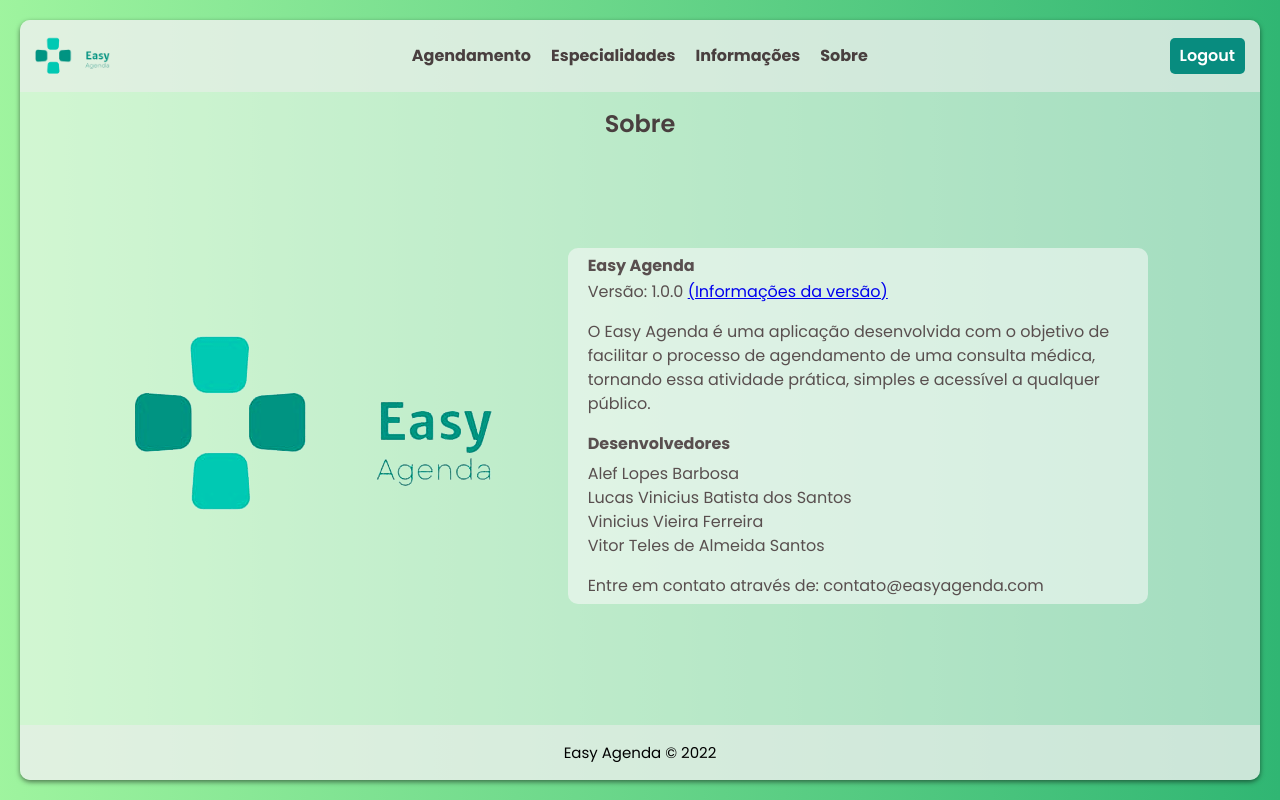
After one commit to lucasv-bs/easy_agenda, a Django app: page /about/ in a window 1280 px wide. The commit adds this page. Run offline with Django 4.2, Linux system fonts and the light colour scheme; some libraries are stand-ins or nearby versions.

Commit message:
Add the about page

```diff
--- /dev/null
+++ b/static/css/about.css
@@ -0,0 +1,43 @@
+.title {
+    color: var(--text-emphasis);
+    font-size: 1.5rem;
+    font-weight: 600;
+    margin-top: 10px;
+    text-align: center;
+    width: 100%;
+}
+
+.panel {
+    display: flex;
+    align-items: center;
+    justify-content: space-evenly;
+    margin: auto;
+    padding: 10px 20px;
+}
+
+.panel-left {
+    align-self: center;
+}
+
+.panel-right {
+    background-color: var(--background-transparent-gray);
+    border-radius: 10px;
+    padding: 10px 20px;
+    width: 50%;
+}
+
+.version > h2,
+.developer-team > h2 {
+    margin-bottom: 10px;
+}
+
+.information > p,
+.developer-team > p {
+    line-height: 1.5rem;
+}
+
+.information,
+.developer-team,
+.contact {
+    margin-top: 20px;
+}
--- /dev/null
+++ b/templates/about.html
@@ -0,0 +1,40 @@
+{% extends 'base.html' %}
+{% load static %}
+
+{% block stylesheet %}
+<link rel="stylesheet" href="{% static 'css/about.css' %}">
+{% endblock %}
+
+{% block content %}
+<h1 class="title">Sobre</h1>
+<div class="panel">
+    <div class="panel-left">
+        <figure>
+            <img src="{% static 'images/easy-agenda-logo.png' %}" alt="Easy Agenda logo">
+        </figure>
+    </div>
+    <div class="panel-right">
+        <div class="version">
+            <h2>Easy Agenda</h2>
+            <p>Versão: 1.0.0 <span><a href="#">(Informações da versão)</a></span></p>
+        </div>
+        <div class="information">
+            <p>
+                O Easy Agenda é uma aplicação desenvolvida com o objetivo de facilitar o processo
+                de agendamento de uma consulta médica, tornando essa atividade prática, simples
+                e acessível a qualquer público.
+            </p>
+        </div>
+        <div class="developer-team">
+            <h2>Desenvolvedores</h2>
+                <p>Alef Lopes Barbosa</p>
+                <p>Lucas Vinicius Batista dos Santos</p>
+                <p>Vinicius Vieira Ferreira</p>
+                <p>Vitor Teles de Almeida Santos</p>
+        </div>
+        <div class="contact">
+            <p>Entre em contato através de: contato@easyagenda.com</p>
+        </div>
+    </div>
+</div>
+{% endblock %}
--- a/templates/navbar.html
+++ b/templates/navbar.html
@@ -21,7 +21,7 @@
         {% endif %}
         <a href="{% url 'specialty:specialty_list' %}">Especialidades</a>
         <a href="{% url 'website:information' %}">Informações</a>
-        <a href="#">Sobre</a>
+        <a href="{% url 'website:about' %}">Sobre</a>
     </div>
 
     <a class="btn-logout" href="{% url 'website:logout' %}">Logout</a>
--- a/website/urls.py
+++ b/website/urls.py
@@ -8,4 +8,5 @@ urlpatterns = [
     path('', views.loginPage, name='login'),
     path('logout/', views.logoutUser, name='logout'),
     path('information/', views.information, name='information'),
+    path('about/', views.about, name='about'),
 ]
--- a/website/views.py
+++ b/website/views.py
@@ -36,3 +36,7 @@ def logoutUser(request):
 
 def information(request):
     return render(request, 'information.html')
+
+
+def about(request):
+    return render(request, 'about.html')
```
